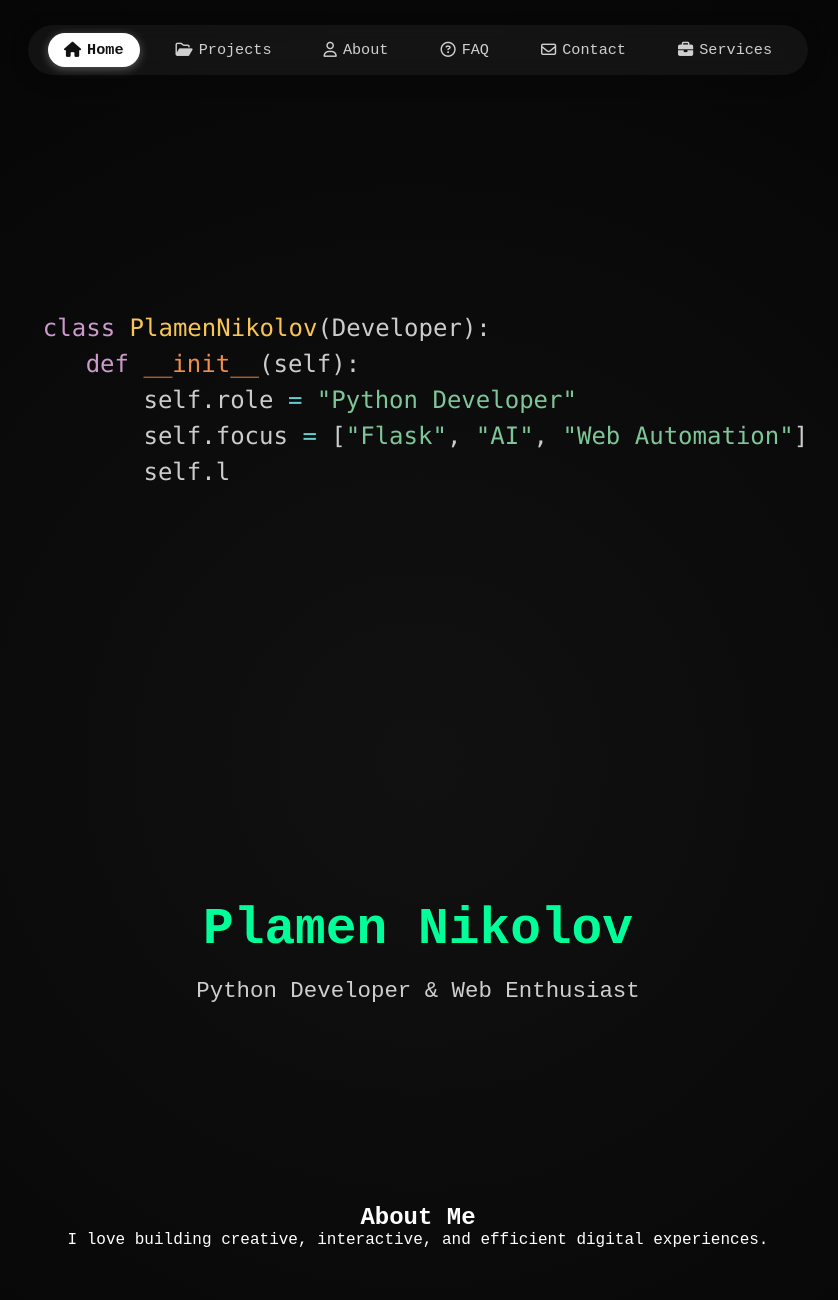
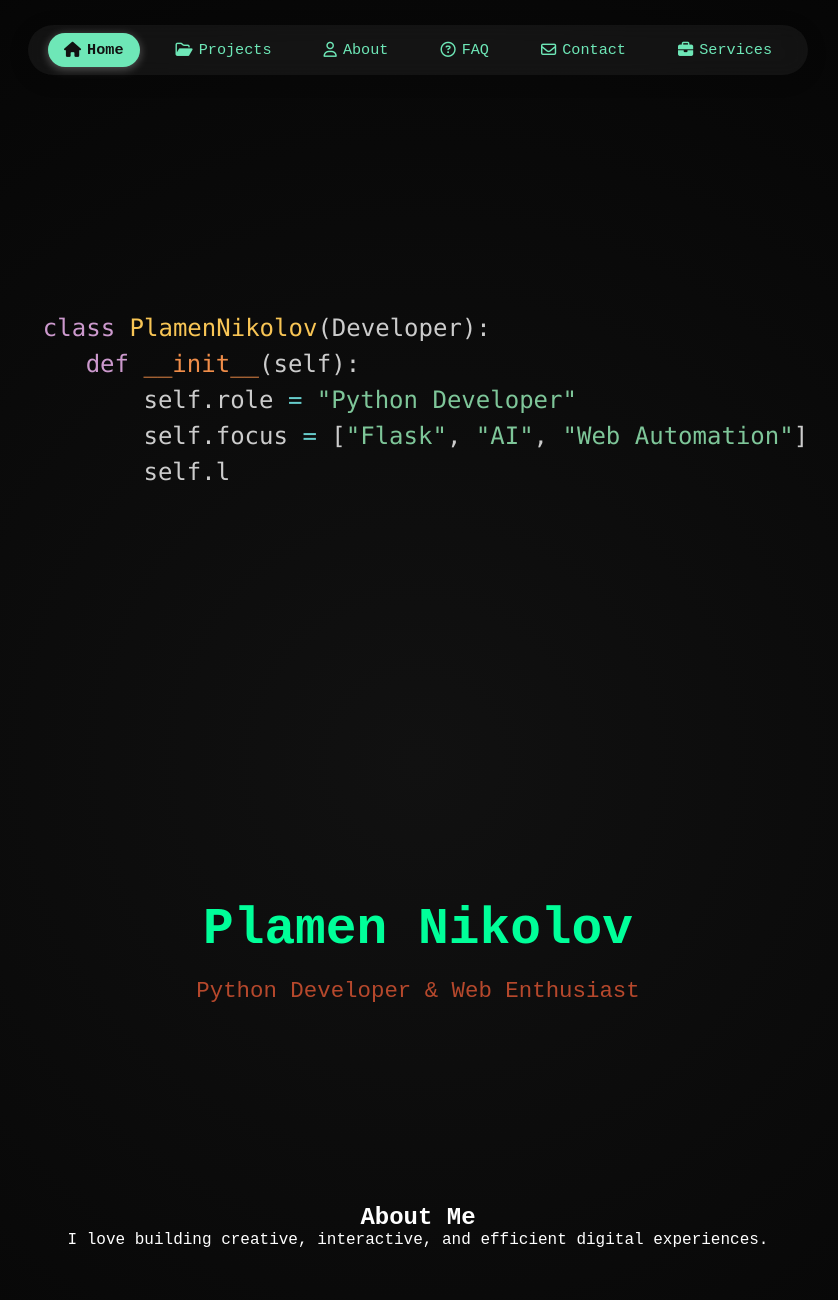
Before and after one commit to pgnikolov/plamen-nikolov.com, a plain HTML site: page portfolio/index.html in a window 1280 px wide. Shown: the top 1300 px of the page, without its empty margins (222-1060 px from the left). Drawn offline with nearby package versions, Linux system fonts and the light colour scheme; a web font is replaced by a local one.

Commit message:
Update portfolio styles: adjust color scheme for navigation and headings.

```diff
--- a/portfolio/assets/css/style.css
+++ b/portfolio/assets/css/style.css
@@ -37,7 +37,7 @@
 
 .main-nav a {
     text-decoration: none;
-    color: rgba(255, 255, 255, 0.8);
+    color: rgb(110, 231, 183);
     font-weight: 500;
     font-size: 0.95rem;
     padding: 8px 16px;
@@ -55,7 +55,7 @@
 
 .main-nav li.active a {
     color: #111;
-    background: #fff;
+    background: #6ee7b7;
     font-weight: 600;
     box-shadow: 0 2px 10px rgba(255, 255, 255, 0.3);
 }
@@ -128,6 +128,7 @@
 
 .subtitle {
     font-size: 1.4rem;
+    color: #e15734;
     opacity: 0.8;
     margin-top: 20px;
 }
```
